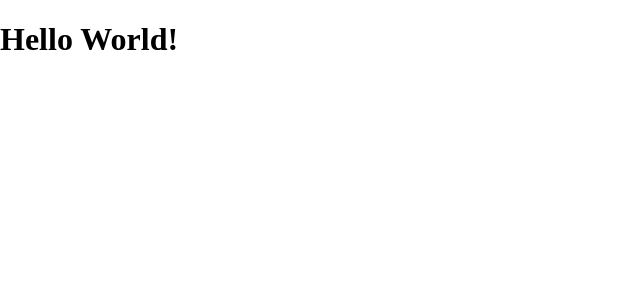
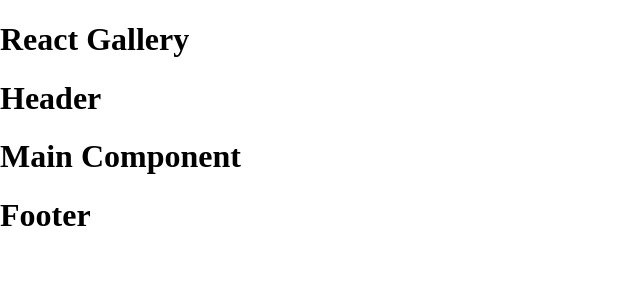
Before and after one commit to marzena-szopinska/React_Gallery, a React (Create React App) app: page / in a window 1280 px wide. Shown: the top 300 px of the page, without its empty margins (0-640 px from the left). Built offline with nearby package versions, Linux system fonts and the light colour scheme.

Commit message:
set up the rest of components

```diff
--- a/src/App.js
+++ b/src/App.js
@@ -1,14 +1,26 @@
 import React from 'react';
+import galleryData from './galleryData';
+import Header from './components/Header';
+import MainComponent from './components/MainComponent';
+import Footer from './components/Footer';
+
 
 class App extends React.Component {
   constructor(){
     super();
-
+    this.state = {
+      galleryInfo: galleryData
+    }
   }
 
   render(){
     return(
-      <h1>Hello World!</h1>
+      <div className='container'>
+        <h1>React Gallery</h1>
+        <Header />
+        <MainComponent />
+        <Footer />
+      </div>
     );
   }
 
--- /dev/null
+++ b/src/components/Footer.js
@@ -0,0 +1,9 @@
+import React from 'react';
+
+function Footer() {
+  return(
+    <h1>Footer</h1>
+  );
+}
+
+export default Footer;
--- /dev/null
+++ b/src/components/Header.js
@@ -0,0 +1,9 @@
+import React from 'react';
+
+function Header() {
+  return(
+    <h1>Header</h1>
+  );
+}
+
+export default Header;
--- /dev/null
+++ b/src/components/MainComponent.js
@@ -0,0 +1,9 @@
+import React from 'react';
+
+function MainComponent() {
+  return(
+    <h1>Main Component</h1>
+  );
+}
+
+export default MainComponent;
--- a/src/galleryData.js
+++ b/src/galleryData.js
@@ -1,36 +1,36 @@
 const data = [
   {
-    id: 01,
+    id: 1,
     title: 'Vccusantium',
     image: './images/01.jpg',
     description:'Voluptatem accusantium doloremque laudantium,totam rem aperiam, eaque ipsa quae ab illo inventore veritatis et quasi architecto beatae vitae dicta sunt explicabo.'
   },
   {
-    id: 02,
+    id: 2,
     title: 'Rccusantium',
     image: './images/02.jpg',
     description:'Roluptatem accusantium doloremque laudantium, totam rem aperiam, eaque ipsa quae ab illo inventore veritatis et quasi architecto beatae vitae dicta sunt explicabo.'
   },
   {
-    id: 03,
+    id: 3,
     title: 'Nccusantium',
     image: './images/03.jpg',
     description:'Noluptatem accusantium doloremque laudantium, totam rem aperiam, eaque ipsa quae ab illo inventore veritatis et quasi architecto beatae vitae dicta sunt explicabo.'
   },
   {
-    id: 04,
+    id: 4,
     title: 'Occusantium',
     image: './images/04.jpg',
     description:'Ooluptatem accusantium doloremque laudantium, totam rem aperiam, eaque ipsa quae ab illo inventore veritatis et quasi architecto beatae vitae dicta sunt explicabo.'
   },
   {
-    id: 05,
+    id: 5,
     title: 'Pccusantium',
     image: './images/05.jpg',
     description: 'Poluptatem accusantium doloremque laudantium, totam rem aperiam, eaque ipsa quae ab illo inventore veritatis et quasi architecto beatae vitae dicta sunt explicabo.'
   },
   {
-    id: 06,
+    id: 6,
     title: 'Iccusantium',
     image: './images/06.jpg',
     description:'Ioluptatem accusantium doloremque laudantium, totam rem aperiam, eaque ipsa quae ab illo inventore veritatis et quasi architecto beatae vitae dicta sunt explicabo.'
```
